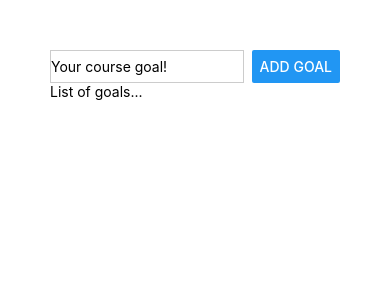
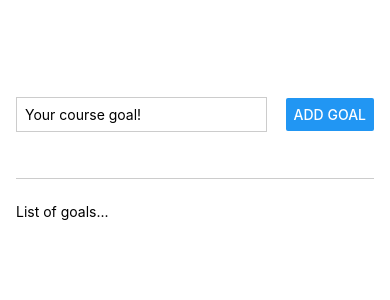
Before and after one commit to xh-lin/rn-ts-learning, a React Native app: screen / in a window 390 px wide. Shown: the top 300 px of the page. Built offline with nearby package versions, Linux system fonts and the light colour scheme.

Commit message:
improve layout

```diff
--- a/App.tsx
+++ b/App.tsx
@@ -8,7 +8,7 @@
         <TextInput style={styles.textInput} placeholder="Your course goal!" />
         <Button title="Add Goal" />
       </View>
-      <View>
+      <View style={styles.goalsContainer}>
         <Text>List of goals...</Text>
       </View>
     </View>
@@ -17,16 +17,27 @@
 
 const styles = StyleSheet.create({
   appContainer: {
-    padding: 50,
+    flex: 1,
+    paddingTop: 50,
+    paddingHorizontal: 16,
   },
   inputContainer: {
+    flex: 1,
     flexDirection: 'row',
     justifyContent: 'space-between',
+    alignItems: 'center',
+    marginBottom: 24,
+    borderBottomWidth: 1,
+    borderBottomColor: '#cccccc',
   },
   textInput: {
     borderWidth: 1,
     borderColor: '#cccccc',
-    width: '80%',
+    width: '70%',
     marginRight: 8,
+    padding: 8,
+  },
+  goalsContainer: {
+    flex: 5,
   },
 });
```
